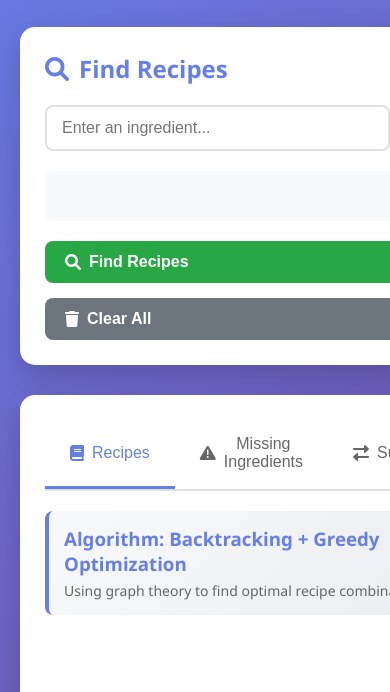
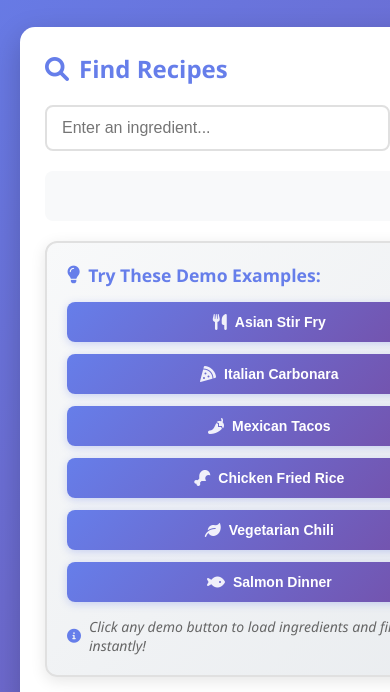
Before and after one commit to AjayBadhe850/ajays-port, a website: page index.html in a window 390 px wide. Shown: the part 152-844 px from the top of the page. Drawn offline with Linux system fonts and the light colour scheme; no server answers.

Commit message:
Add interactive demo ingredients to main page - 6 cuisine examples with one-click loading and auto-recipe finding

```diff
--- a/index.html
+++ b/index.html
@@ -60,6 +60,36 @@
                     </button>
                 </div>
                 <div class="ingredient-list" id="ingredientList"></div>
+
+                <!-- Demo Ingredients Section -->
+                <div class="demo-section">
+                    <h3><i class="fas fa-lightbulb"></i> Try These Demo Examples:</h3>
+                    <div class="demo-buttons">
+                        <button class="demo-btn" data-ingredients="chicken,onion,garlic,soy sauce,oil">
+                            <i class="fas fa-utensils"></i> Asian Stir Fry
+                        </button>
+                        <button class="demo-btn" data-ingredients="pasta,eggs,bacon,parmesan,black pepper">
+                            <i class="fas fa-pizza-slice"></i> Italian Carbonara
+                        </button>
+                        <button class="demo-btn" data-ingredients="ground beef,tortillas,lettuce,tomato,cheese,onion">
+                            <i class="fas fa-pepper-hot"></i> Mexican Tacos
+                        </button>
+                        <button class="demo-btn" data-ingredients="chicken,bell pepper,onion,garlic,soy sauce,oil,rice">
+                            <i class="fas fa-drumstick-bite"></i> Chicken Fried Rice
+                        </button>
+                        <button class="demo-btn" data-ingredients="beans,tomato,onion,bell pepper,chili powder,garlic">
+                            <i class="fas fa-leaf"></i> Vegetarian Chili
+                        </button>
+                        <button class="demo-btn" data-ingredients="salmon,asparagus,lemon,dill,butter,garlic">
+                            <i class="fas fa-fish"></i> Salmon Dinner
+                        </button>
+                    </div>
+                    <p class="demo-hint">
+                        <i class="fas fa-info-circle"></i>
+                        Click any demo button to load ingredients and find recipes instantly!
+                    </p>
+                </div>
+
                 <div class="action-buttons">
                     <button id="findRecipes" class="btn btn-success">
                         <i class="fas fa-search"></i> Find Recipes
--- a/script.js
+++ b/script.js
@@ -646,6 +646,7 @@ class FlavorGraph {
         const findButton = document.getElementById('findRecipes');
         const clearButton = document.getElementById('clearIngredients');
         const tabButtons = document.querySelectorAll('.tab-btn');
+        const demoButtons = document.querySelectorAll('.demo-btn');
 
         // Add ingredient
         addButton.addEventListener('click', () => this.addIngredient());
@@ -662,6 +663,11 @@ class FlavorGraph {
         // Tab switching
         tabButtons.forEach(button => {
             button.addEventListener('click', () => this.switchTab(button.dataset.tab));
+        });
+
+        // Demo buttons
+        demoButtons.forEach(button => {
+            button.addEventListener('click', () => this.loadDemoIngredients(button.dataset.ingredients));
         });
     }
 
@@ -704,6 +710,57 @@ class FlavorGraph {
         this.ingredients.clear();
         this.updateIngredientList();
         this.clearResults();
+    }
+
+    // Load demo ingredients from demo button
+    loadDemoIngredients(ingredientsString) {
+        // Clear existing ingredients
+        this.ingredients.clear();
+
+        // Parse ingredients from comma-separated string
+        const ingredients = ingredientsString.split(',').map(ingredient =>
+            ingredient.trim().toLowerCase()
+        );
+
+        // Add all demo ingredients
+        ingredients.forEach(ingredient => {
+            this.ingredients.add(ingredient);
+        });
+
+        // Update the display
+        this.updateIngredientList();
+
+        // Clear any existing results
+        this.clearResults();
+
+        // Show a brief message
+        this.showDemoMessage(ingredients.length);
+
+        // Auto-find recipes after a short delay
+        setTimeout(() => {
+            this.findRecipes();
+        }, 500);
+
+        // Add visual feedback to the clicked button
+        const clickedButton = event.target.closest('.demo-btn');
+        if (clickedButton) {
+            clickedButton.style.transform = 'scale(0.95)';
+            setTimeout(() => {
+                clickedButton.style.transform = '';
+            }, 150);
+        }
+    }
+
+    // Show demo loading message
+    showDemoMessage(count) {
+        const container = document.getElementById('recipeResults');
+        container.innerHTML = `
+            <div class="loading">
+                <i class="fas fa-magic"></i>
+                <p>Loading ${count} demo ingredients...</p>
+                <p>Finding recipes with algorithmic intelligence...</p>
+            </div>
+        `;
     }
 
     // Find recipes using API
--- a/styles.css
+++ b/styles.css
@@ -180,6 +180,90 @@ body {
 .action-buttons {
     display: flex;
     gap: 15px;
+}
+
+/* Demo Section Styles */
+.demo-section {
+    background: linear-gradient(135deg, #f8f9fa 0%, #e9ecef 100%);
+    border-radius: 12px;
+    padding: 20px;
+    margin: 20px 0;
+    border: 2px solid #e0e0e0;
+    box-shadow: 0 4px 15px rgba(0,0,0,0.1);
+}
+
+.demo-section h3 {
+    color: #667eea;
+    margin-bottom: 15px;
+    font-size: 1.1rem;
+    display: flex;
+    align-items: center;
+    gap: 8px;
+}
+
+.demo-buttons {
+    display: grid;
+    grid-template-columns: repeat(auto-fit, minmax(200px, 1fr));
+    gap: 12px;
+    margin-bottom: 15px;
+}
+
+.demo-btn {
+    background: linear-gradient(135deg, #667eea 0%, #764ba2 100%);
+    color: white;
+    border: none;
+    border-radius: 8px;
+    padding: 12px 16px;
+    cursor: pointer;
+    font-size: 14px;
+    font-weight: 600;
+    transition: all 0.3s ease;
+    display: flex;
+    align-items: center;
+    gap: 8px;
+    text-align: left;
+    box-shadow: 0 2px 8px rgba(102, 126, 234, 0.3);
+}
+
+.demo-btn:hover {
+    transform: translateY(-2px);
+    box-shadow: 0 4px 15px rgba(102, 126, 234, 0.4);
+    background: linear-gradient(135deg, #5a6fd8 0%, #6a4c93 100%);
+}
+
+.demo-btn:active {
+    transform: translateY(0);
+}
+
+.demo-btn i {
+    font-size: 16px;
+    opacity: 0.9;
+}
+
+.demo-hint {
+    color: #666;
+    font-size: 14px;
+    margin: 0;
+    display: flex;
+    align-items: center;
+    gap: 8px;
+    font-style: italic;
+}
+
+.demo-hint i {
+    color: #667eea;
+}
+
+/* Responsive demo buttons */
+@media (max-width: 768px) {
+    .demo-buttons {
+        grid-template-columns: 1fr;
+    }
+
+    .demo-btn {
+        justify-content: center;
+        text-align: center;
+    }
 }
 
 .tabs {
```
